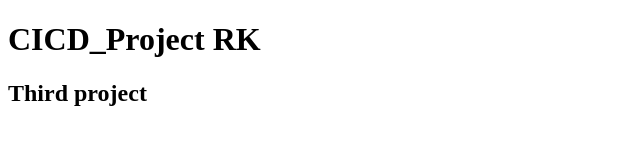
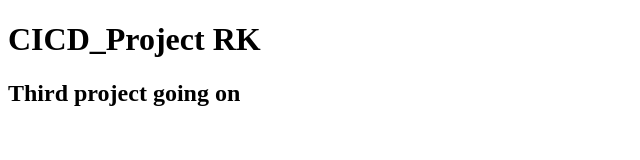
Before and after one commit to rk630/CICD_RKproject, a plain HTML site: page index.html in a window 1280 px wide. Shown: the whole page, without its empty margins (0-640 px from the left). Drawn offline with Linux system fonts and the light colour scheme.

Commit message:
Update index.html

```diff
--- a/index.html
+++ b/index.html
@@ -5,7 +5,7 @@
             CICD_Project RK
         </h1>
         <h2>
-            Third project
+            Third project going on
         </h2>
     </body>
 </html>
```
